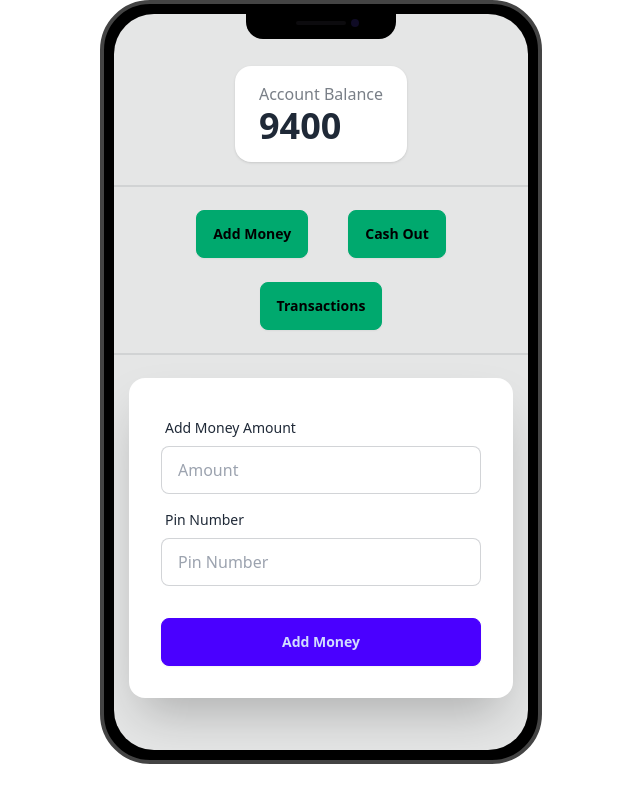
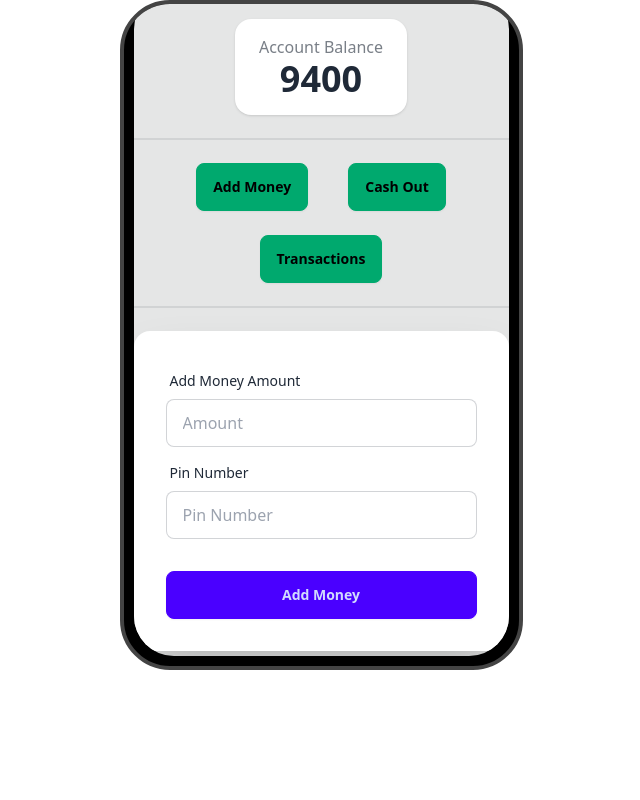
Before and after one commit to shahrukkabir/I-Banking, a plain HTML site: page home.html in a window 1280 px wide. Shown: the whole page, without its empty margins (319-959 px from the left). Drawn offline with nearby package versions, Linux system fonts and the light colour scheme.

Commit message:
final commit of that dom project

```diff
--- a/home.html
+++ b/home.html
@@ -12,15 +12,13 @@
 <body>
     <main class="flex justify-center">
         <div class="mockup-phone">
-            <div class="camera"></div>
             <div class="display">
-                <div class="artboard artboard-demo phone-3">
-
+                <div class="artboard artboard-demo phone-2">
                     <!-- account balance -->
-                    <div class="stats shadow">
+                    <div class="stats shadow mt-6">
                         <div class="stat">
                             <div class="stat-title">Account Balance</div>
-                            <div id="account-balance" class="stat-value">9400</div>
+                            <div id="account-balance" class="stat-value text-center">9400</div>
                         </div>
                     </div>
                     <div class="divider"></div>
```
Also changed, not shown: index.html (+1 -1 lines).
